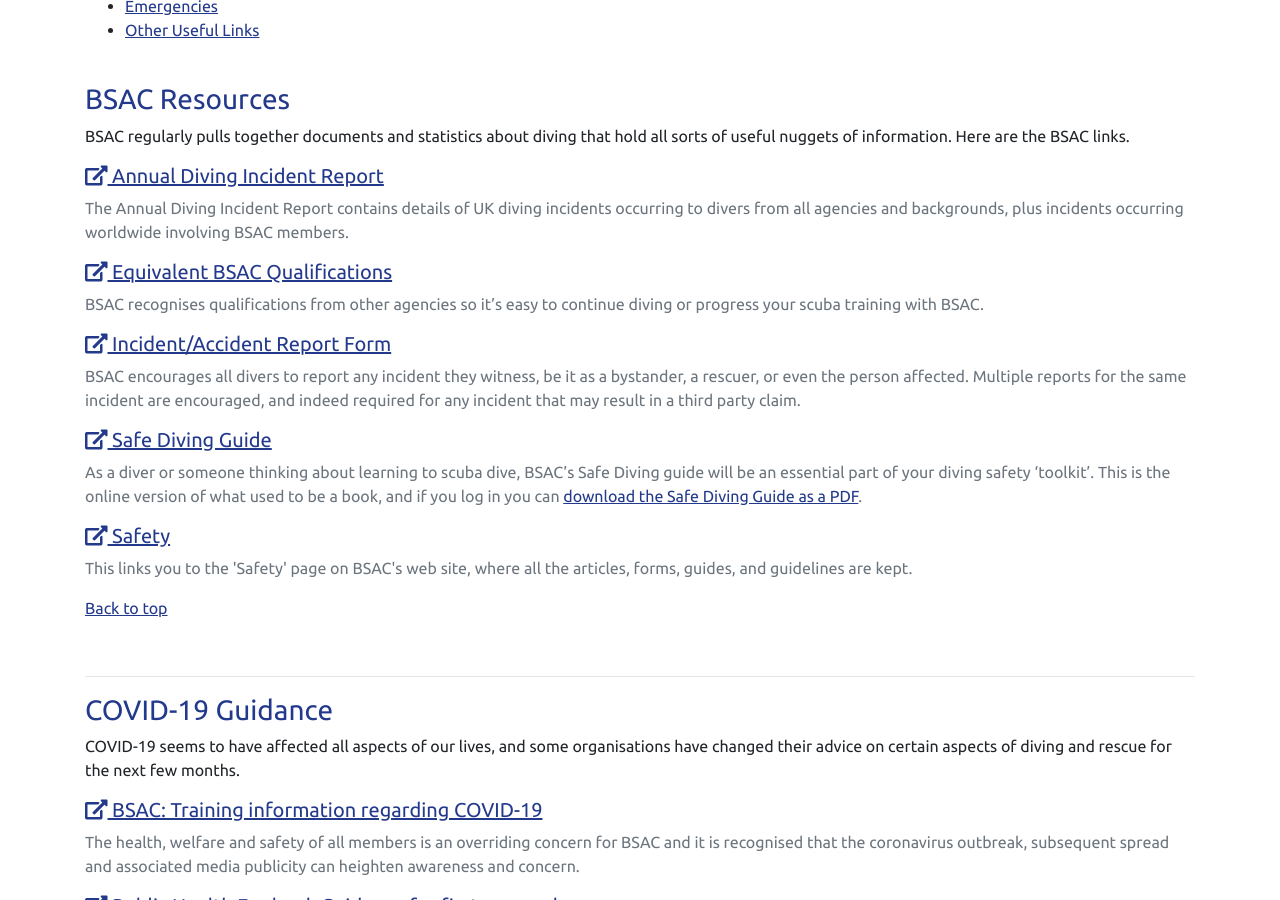
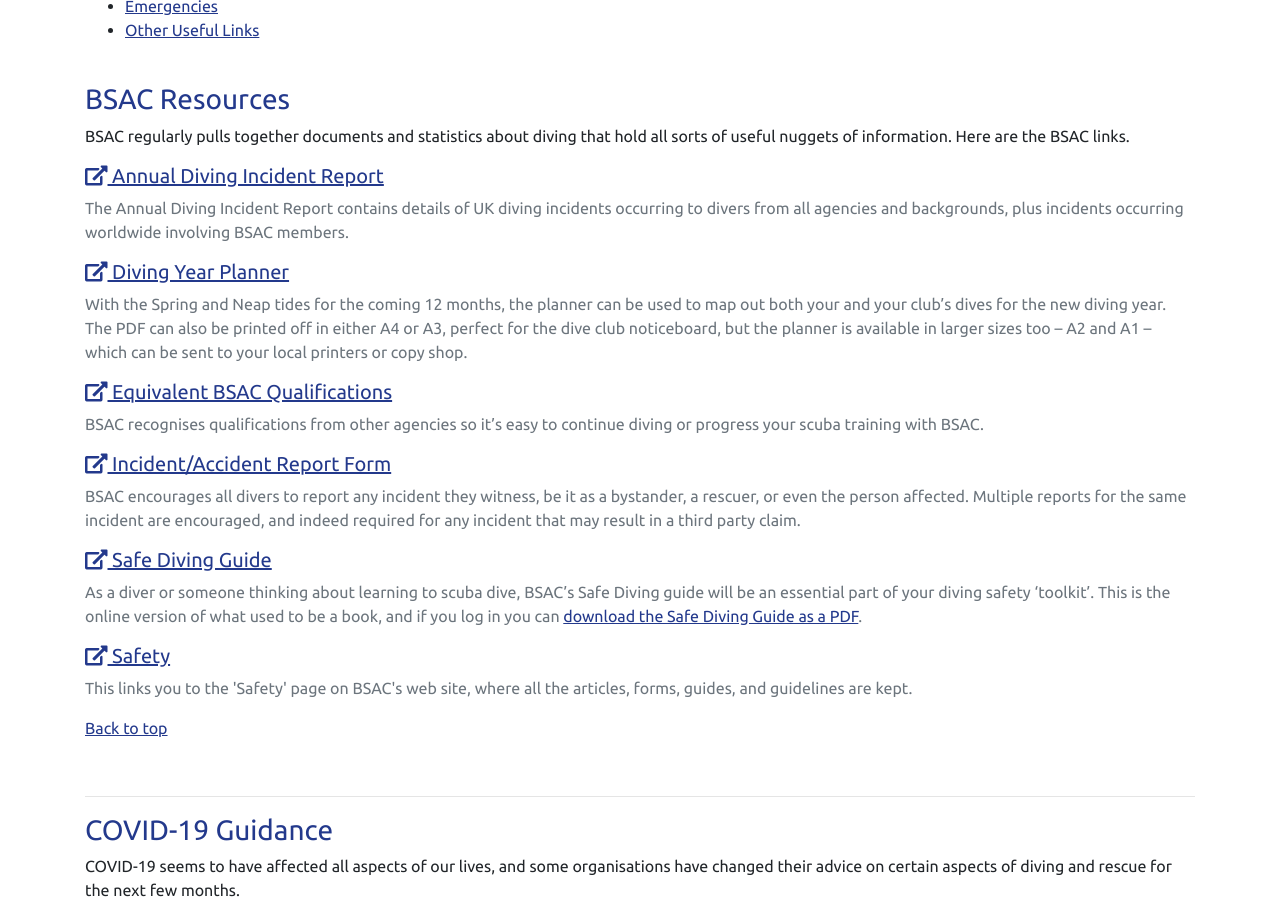
Before and after one commit to RUBSAC/rubsac.github.io, a Jekyll site: the page built from links.html, in a window 1280 px wide and 900 px high, scrolled down 373 px. Built offline with Jekyll 4.4.1, drawn with Linux system fonts in a browser that asks for light colours; nearby versions of some CDN libraries; comment, search, counter and statistics services are not loaded; some of the changed text lies outside the part shown.

Commit message:
Added links, updated calendar, updated signup for Dave

```diff
--- a/links.html
+++ b/links.html
@@ -36,6 +36,17 @@
                     </p>
 
                     <h5>
+                        <a href="https://www.bsac.com/advice-and-support/diving-year-planner/" target="_blank">
+                            <i class="fas fa-external-link-alt"></i> Diving Year Planner</a>
+                    </h5>
+                    <p class="text-muted">
+                        With the Spring and Neap tides for the coming 12 months, the planner can be used to map out
+                        both your and your club’s dives for the new diving year. The PDF can also be printed off in
+                        either A4 or A3, perfect for the dive club noticeboard, but the planner is available in
+                        larger sizes too – A2 and A1 – which can be sent to your local printers or copy shop.
+                    </p>
+
+                    <h5>
                         <a href="https://www.bsac.com/already-a-diver/equivalent-bsac-qualifications/" target="_blank"><i
                                 class="fas fa-external-link-alt"></i> Equivalent BSAC Qualifications</a>
                     </h5>
@@ -45,8 +56,8 @@
                     </p>
 
                     <h5>
-                        <a href="https://www.bsac.com/forms/incidentaccident-report-form/" target="_blank"><i class="fas fa-external-link-alt"></i>
-                            Incident/Accident Report Form</a>
+                        <a href="https://www.bsac.com/forms/incidentaccident-report-form/" target="_blank">
+                            <i class="fas fa-external-link-alt"></i> Incident/Accident Report Form</a>
                     </h5>
                     <p class="text-muted">
                         BSAC encourages all divers to report any incident they witness, be it as a bystander,
@@ -55,8 +66,8 @@
                     </p>
 
                     <h5>
-                        <a href="https://www.bsac.com/safety/bsacs-safe-diving-guide/" target="_blank"><i class="fas fa-external-link-alt"></i>
-                            Safe Diving Guide</a>
+                        <a href="https://www.bsac.com/safety/bsacs-safe-diving-guide/" target="_blank">
+                            <i class="fas fa-external-link-alt"></i> Safe Diving Guide</a>
                     </h5>
                     <p class="text-muted">
                         As a diver or someone thinking about learning to scuba dive, BSAC’s Safe Diving guide will be
@@ -252,6 +263,18 @@
                         collection of dive gear-specific tools and spare parts to deal with basic maintenance and minor
                         emergencies will help keep you ready to hit the water at a moment’s notice.
                     </p>
+
+                    <h5>
+                        <a href="https://www.windguru.cz/map/spot/" target="_blank">
+                            <i class="fas fa-external-link-alt"></i> Windguru</a>
+                    </h5>
+                    <p class="text-muted">
+                        Windguru is a service specialized in forecasting weather, mostly for windsurfers and
+                        kitesurfers, but is a great source of information when planning dives out at sea. Their
+                        forecasts are based on data produced by weather forecast models, and as such Windguru
+                        is able to provide forecasts for any place on Earth.
+                    </p>
+
                 </div>
             </div>
 
```
Also changed, not shown: calendar.html (+5 -3 lines), signup.html (+22 -8 lines).
